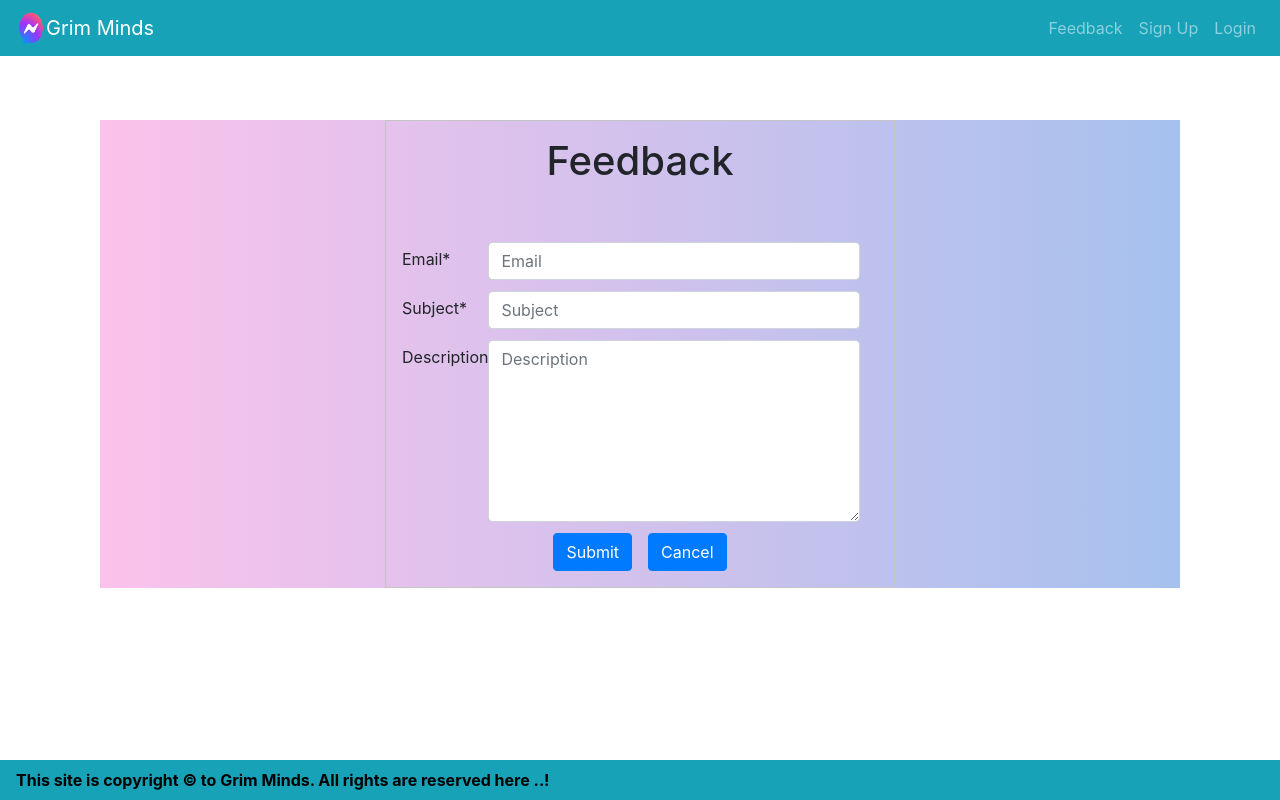
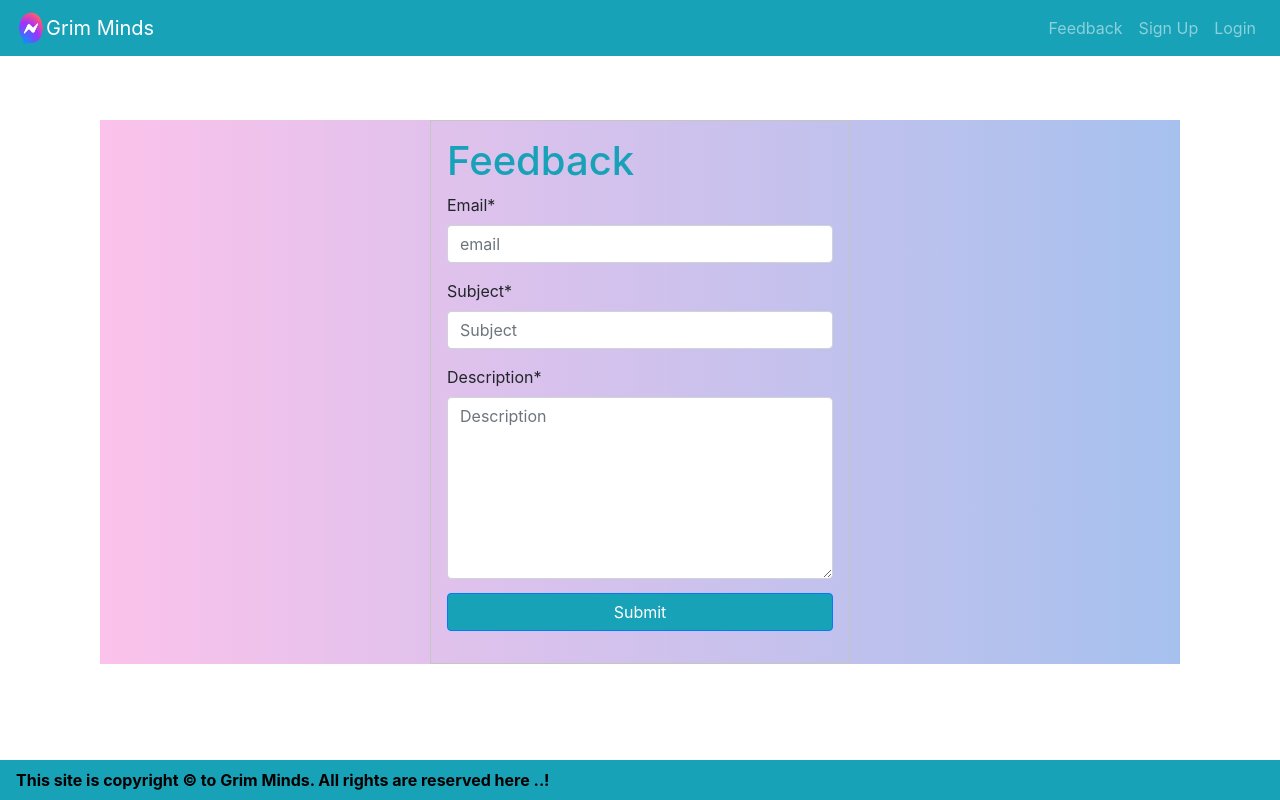
Before and after one commit to pvishnu1/ourAppSocialMedia, an Angular app: page /feedback in a window 1280 px wide. Built offline with nearby package versions, Linux system fonts and the light colour scheme.

Commit message:
feedback validation
feedback

```diff
--- a/src/app/feedback/feedback.component.css
+++ b/src/app/feedback/feedback.component.css
@@ -1,6 +1,6 @@
 .float-left.form-input-wrapper {
-    width: 78%;
-    margin: 0px 15px 11px;
+    width: 100%;
+    margin: 0px 0px 14px;
 }
 .form-label {
     width : 15%;
--- a/src/app/feedback/feedback.component.html
+++ b/src/app/feedback/feedback.component.html
@@ -2,32 +2,39 @@
 <div class="gradient-custom-2" style="text-align:center">
 
     <div >
-      <div class="col-md-6 mx-auto">
-        <div class="form-area">
-          <form role="form">
-              <h1 class="well">Feedback</h1>
-            <br style="clear:both">
-            <h3 style="margin-bottom: 25px; text-align: left;"></h3>
+      <div class="col-md-5 mx-auto">
+        <div class="form-area text-left">
+          <h1 class="well text-info">Feedback</h1>
+          <form name="form" (ngSubmit)="f.form.valid && onSubmit()" #f="ngForm" novalidate >
             <div class="form-group">
-              <label for="emailId" class="float-left form-label text-left">Email*</label>
-              <div class="float-left form-input-wrapper">
-                <input  type="email" class="form-control" name="emailId" id="emailId" placeholder="Email" [(ngModel)]="data.emailId" required emailId #emailId="ngModel"/>
+              <label for="email">Email*</label>
+              <input type="email" class="form-control" name="email" placeholder="email" [(ngModel)]="form.email" required email #email="ngModel"/>
+              <div class="alert bg-danger" *ngIf="email.errors && f.submitted">
+                <div *ngIf="email.errors.required">Email is required</div>
+                <div *ngIf="email.errors.email">
+                  Email must be a valid email address
                 </div>
               </div>
+            </div>
+
             <div class="form-group">
-                <label for="email" class="float-left form-label text-left">Subject*</label>
-                <div class="float-left form-input-wrapper">
-                    <input type="text" class="form-control" id="subject" name="subject" placeholder="Subject" [(ngModel)]="data.subject" required>
+              <label for="subject">Subject*</label>
+              <input type="text" class="form-control" name="subject" placeholder="Subject" [(ngModel)]="form.subject" required subject #subject="ngModel"/>
+              <div class="alert bg-danger" *ngIf="subject.errors && f.submitted">
+                <div *ngIf="subject.errors.required">Subject is required</div>
               </div>
             </div>
+
             <div class="form-group">
-                <label for="email" class="float-left form-label text-left">Description*</label>
+              <label for="description">Description*</label>
               <div class="float-left form-input-wrapper">
-                    <textarea class="form-control" type="description" id="description" name="description" placeholder="Description" [(ngModel)]="data.description" maxlength="140" rows="7"></textarea>
+                      <textarea class="form-control" type="description" id="description" name="description" placeholder="Description" [(ngModel)]="form.description" maxlength="140" rows="7"></textarea>
               </div>
             </div>
-            <button type="button" id="submit" name="submit" class="btn btn-primary pull-left mr-3" (click)="save()">Submit</button>
-            <button type="button" id="cancel" name="cancel" class="btn btn-primary pull-left" (click)="cancel()">Cancel</button>
+
+            <div class="form-group">
+              <button class="btn btn-primary btn-block bg-info pull-left mr-3">Submit</button>
+            </div>
 
           </form>
         </div>
--- a/src/app/feedback/feedback.component.ts
+++ b/src/app/feedback/feedback.component.ts
@@ -14,8 +14,8 @@ import { UserService } from '../_services/user.service';
 })
 export class FeedbackComponent implements OnInit {
 
-  public data:any={
-      emailId : "",
+  public form:any={
+      email: null,
       subject : "",
       description : ""
     }
@@ -26,8 +26,8 @@ isLoggedIn = false;
       ngOnInit(): void {
       }
 
-      save(): void {
-            this.userService.createFeedBack(this.data.emailId,this.data.subject,this.data.description).subscribe(
+      onSubmit(): void {
+            this.userService.createFeedBack(this.form.email,this.form.subject,this.form.description).subscribe(
               data => {
                 console.log(data);
                   this.router.navigate(["home"]);
```
Lines whose indentation alone changed are shown as unchanged.
